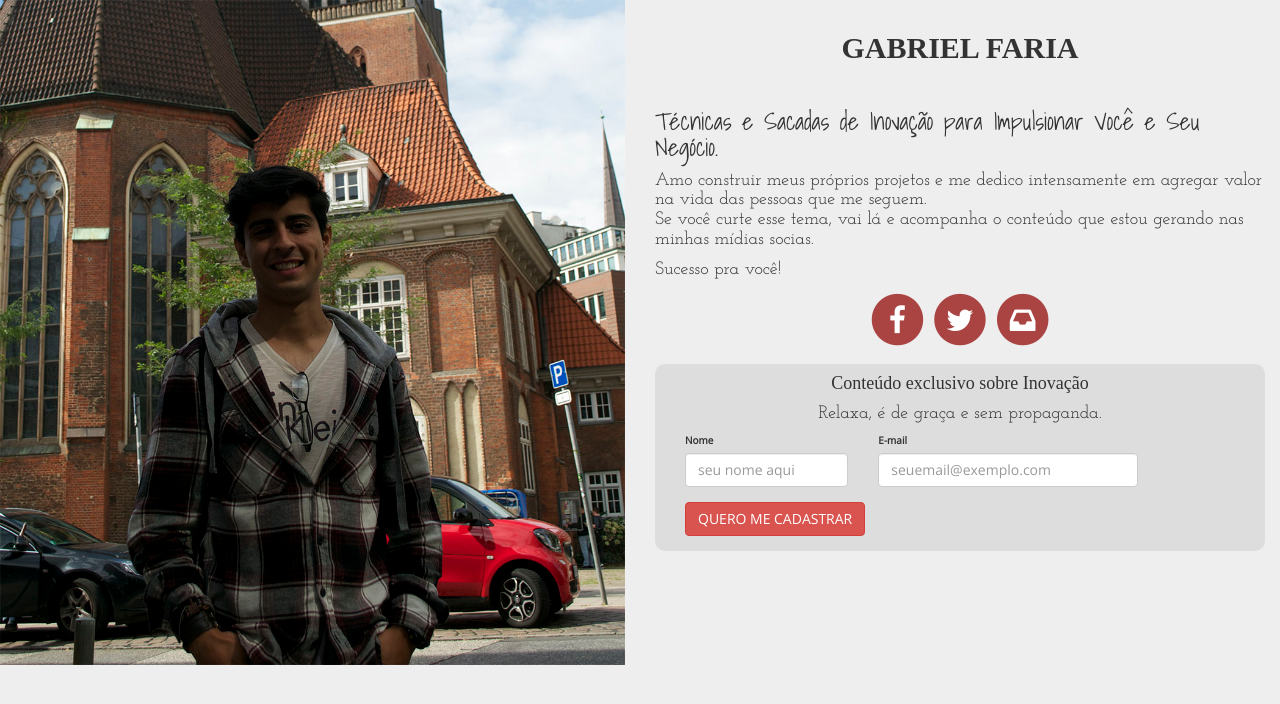
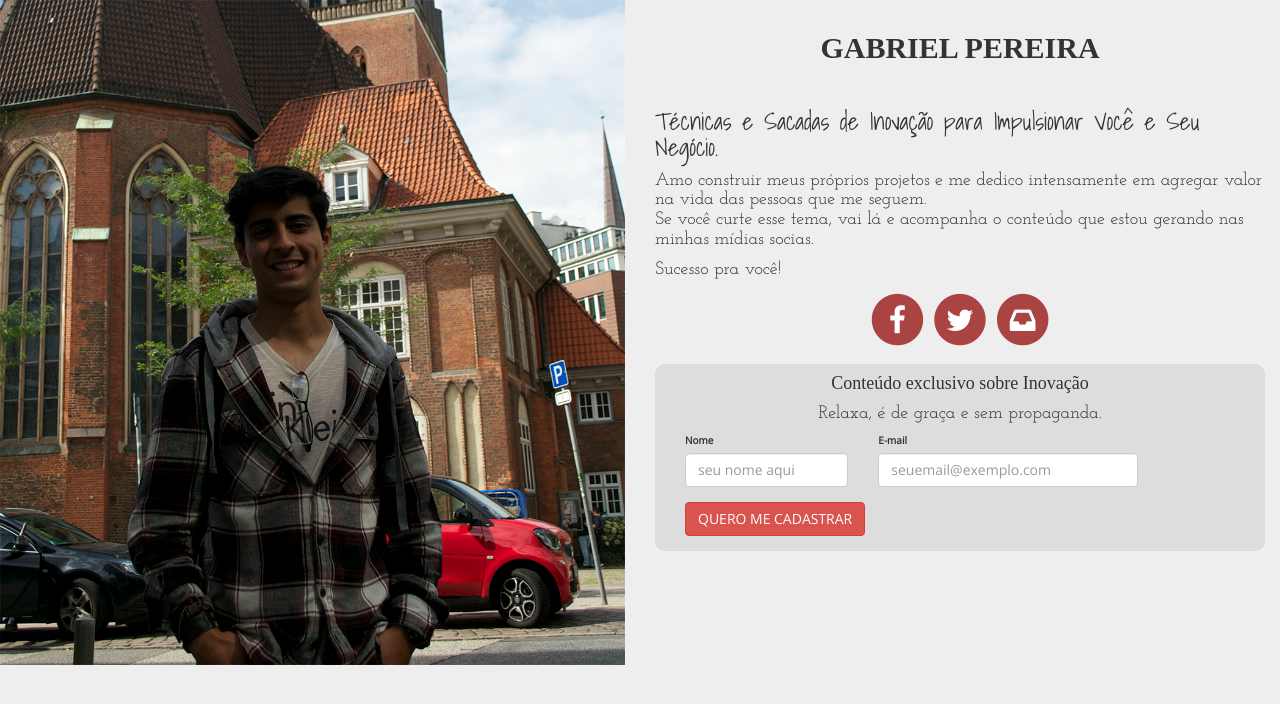
Before and after one commit to gabspereira/uniegabpereira.github.io, a Jekyll site: the page index.html, which Jekyll copies as it is, in a window 1280 px wide. Shown: the top 704 px of the page. Built offline with Jekyll 4.4.1, drawn with Linux system fonts in a browser that asks for light colours; nearby versions of some CDN libraries; some web fonts are replaced.

Commit message:
change header

```diff
--- a/index.html
+++ b/index.html
@@ -14,7 +14,7 @@
      <img src="../img/Picture.jpg" width="100%">
   </div>
 <div id="teste" class="col-md-6 col-xs-12 "><!--COMUNICAO-->
-    <h2 style="margin-top: 5%;color: #333;font-family: 'Bungee Inline', cursive;" class="text-center"><strong>GABRIEL FARIA</strong></h2></br>
+    <h2 style="margin-top: 5%;color: #333;font-family: 'Bungee Inline', cursive;" class="text-center"><strong>GABRIEL PEREIRA</strong></h2></br>
     <h3 style="font-family: 'Shadows Into Light', cursive;">Técnicas e Sacadas de Inovação para Impulsionar Você e Seu Negócio.</h3>
     <h4 style="font-family: 'Josefin Slab', serif;">Amo construir meus próprios projetos e me dedico intensamente em agregar valor na vida das pessoas que me seguem.
     <br>Se você curte esse tema, vai lá e acompanha o conteúdo que estou gerando nas minhas mídias socias.</h4>
@@ -40,7 +40,7 @@
 <div class="col-md-12 col-xs-12" style="background-color: #dedddd;border-radius: 10px;">
       <h4 class="text-center" style="font-family: 'Bungee Inline', cursive;">Conteúdo exclusivo sobre Inovação</h4>
       <h4 style="font-family: 'Josefin Slab', serif;" class="text-center">Relaxa, é de graça e sem propaganda.</h5>
-        <form method="post" action="https://app.freshmail.com/en/actions/subscribe/">
+        <form method="post" action="https://app.freshmail.com/en/actions/subscribe/" style="width:100%">
           <input type="hidden" name="subscribers_list_hash" value="0hly6usdrg" />
           <div class="form-group col-md-4 col-xs-12">
             <label>Nome</label>
```
